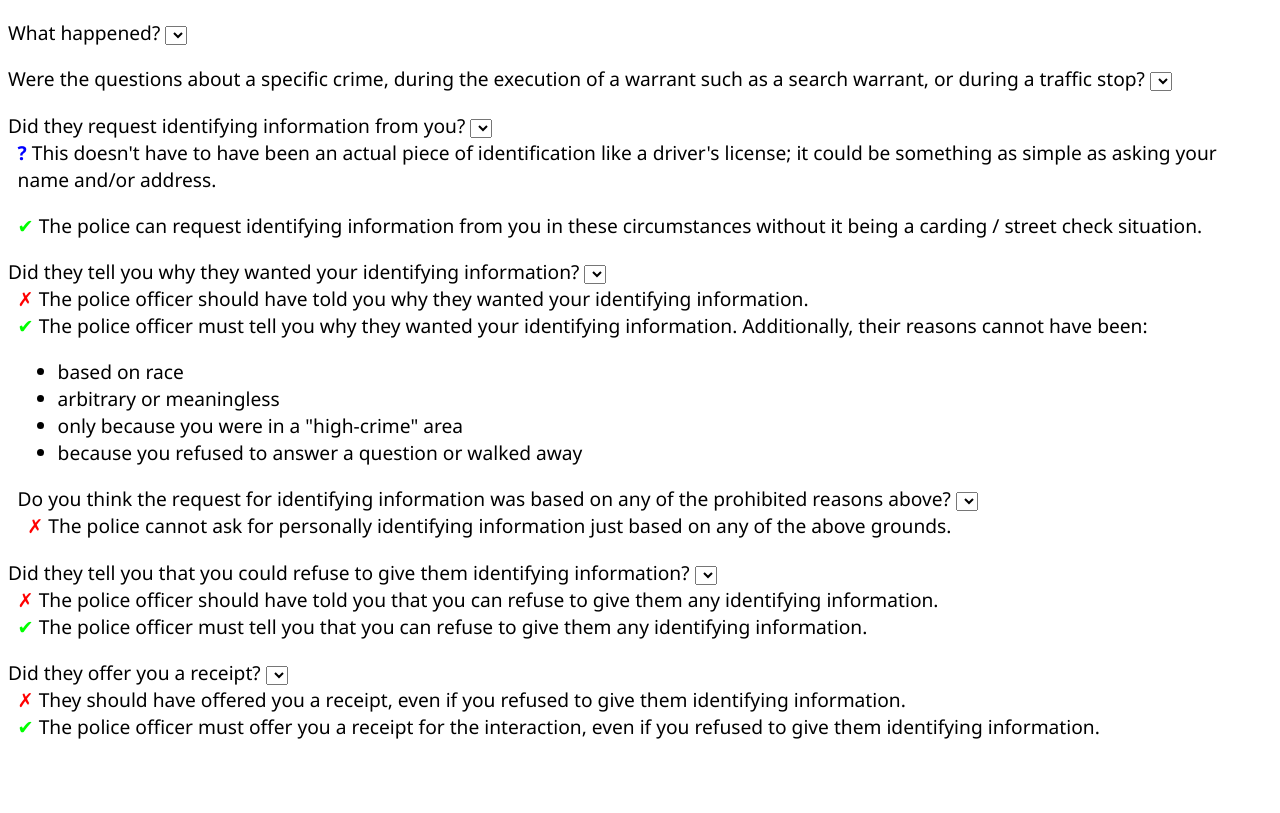
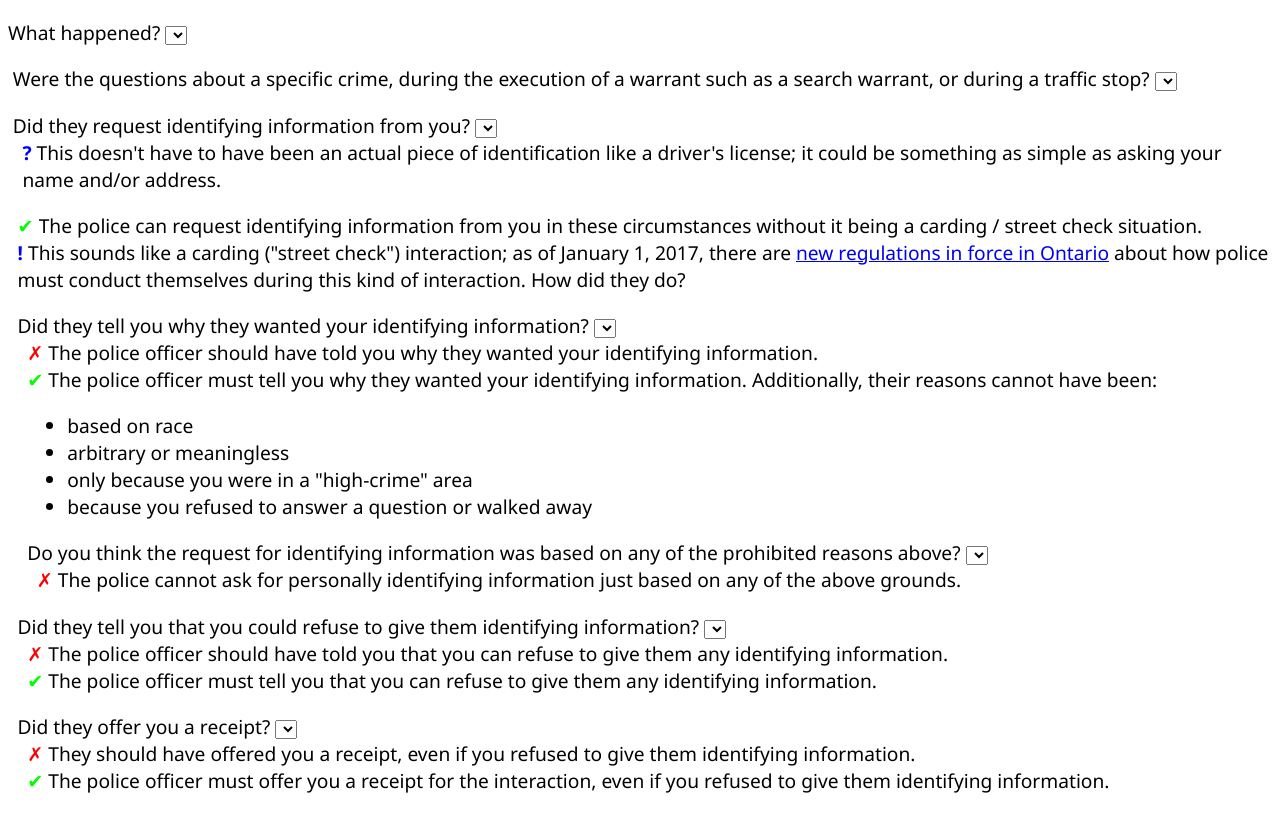
Before and after one commit to waharnum/thecarded-form, a plain HTML site: page index.html in a window 1280 px wide. Drawn offline with nearby package versions, Linux system fonts and the light colour scheme; a script that the page names is missing.

Commit message:
Updating.

```diff
--- a/css/theCarded-form.css
+++ b/css/theCarded-form.css
@@ -7,12 +7,30 @@
     margin: 1em 0 1em 0;
 }
 
+.theCarded-form-selectContainer-level1 {
+    margin-left: 0em;
+}
+
+.theCarded-form-selectContainer-level2 {
+    margin-left: 0.25em;
+}
+
+.theCarded-form-selectContainer-level3 {
+    margin-left: 0.50em;
+}
+
 .theCarded-info {
     margin-left: 0.5em;
 }
 
 .theCarded-info-explanation::before {
     content: "?";
+    font-weight: bold;
+    color: #0000FF;
+}
+
+.theCarded-info-emphasis::before {
+    content: "!";
     font-weight: bold;
     color: #0000FF;
 }
--- a/index.html
+++ b/index.html
@@ -37,7 +37,9 @@
                 </div>
 
                 <div data-bind="visible: identifyingInformation.choice() === 'Yes' && questioningCircumstancesAllowed.choice() === 'No'">
-
+                    <div class="theCarded-info theCarded-info-emphasis">
+                        This sounds like a carding ("street check") interaction; as of January 1, 2017, there are <a href="https://news.ontario.ca/mcscs/en/2016/03/final-regulations-regarding-police-street-checks.html?_ga=2.131135244.2075062116.1500430602-1842141470.1498686883">new regulations in force in Ontario</a> about how police must conduct themselves during this kind of interaction. How did they do?
+                    </div>
                     <div class="theCarded-form-selectContainer theCarded-form-selectContainer-level3">
                         <label for="tellYouWhy">Did they tell you why they wanted your identifying information?</label>
                         <select id="tellYouWhy" data-bind="options: tellYouWhy.options, optionsCaption: 'Choose...', value: tellYouWhy.choice">
@@ -90,8 +92,6 @@
                     </div>
                 </div>
             </div>
-
-
         </form>
 
         <script src="js/theCarded-form.js"></script>
```
